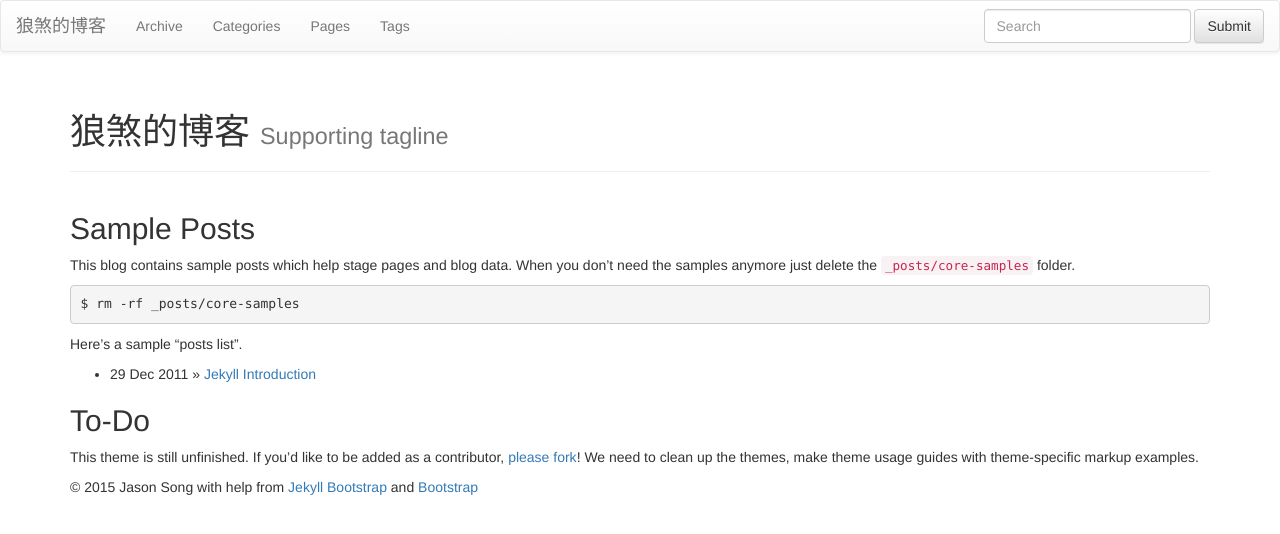
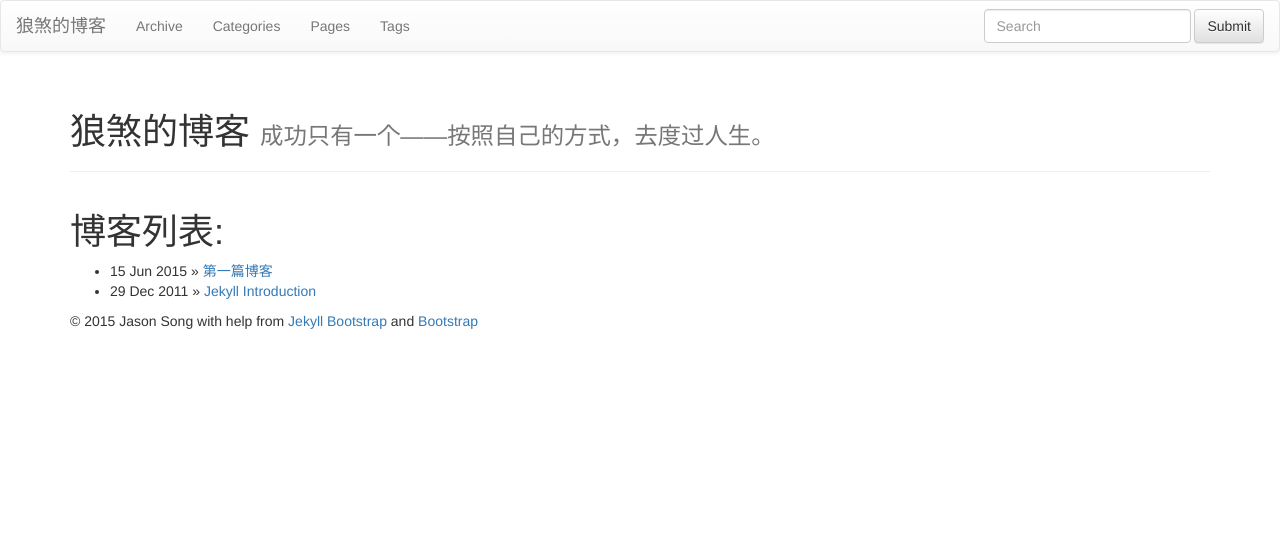
Before and after one commit to WolfogreRecycleBin/wolfogre.github.io, a Jekyll site: the page built from index.md, in a window 1280 px wide. Shown: the top 534 px of the page. Built offline with Jekyll 4.4.1, drawn with Linux system fonts in a browser that asks for light colours; nearby versions of some CDN libraries; library files that are not in the unit come from our copies.

Commit message:
first blog

```diff
--- a/index.md
+++ b/index.md
@@ -1,26 +1,14 @@
 ---
 layout: page
 title: 狼煞的博客
-tagline: Supporting tagline
+tagline: 成功只有一个——按照自己的方式，去度过人生。
 ---
 {% include JB/setup %}
 
-## Sample Posts
-
-This blog contains sample posts which help stage pages and blog data.
-When you don't need the samples anymore just delete the `_posts/core-samples` folder.
-
-    $ rm -rf _posts/core-samples
-
-Here's a sample "posts list".
+#博客列表:
 
 <ul class="posts">
   {% for post in site.posts %}
     <li><span>{{ post.date | date_to_string }}</span> &raquo; <a href="{{ BASE_PATH }}{{ post.url }}">{{ post.title }}</a></li>
   {% endfor %}
 </ul>
-
-## To-Do
-
-This theme is still unfinished. If you'd like to be added as a contributor, [please fork](http://github.com/plusjade/jekyll-bootstrap)!
-We need to clean up the themes, make theme usage guides with theme-specific markup examples.
```
Also changed, not shown: _posts/essay/2015-06-15-.md (added, +10 -0 lines).
